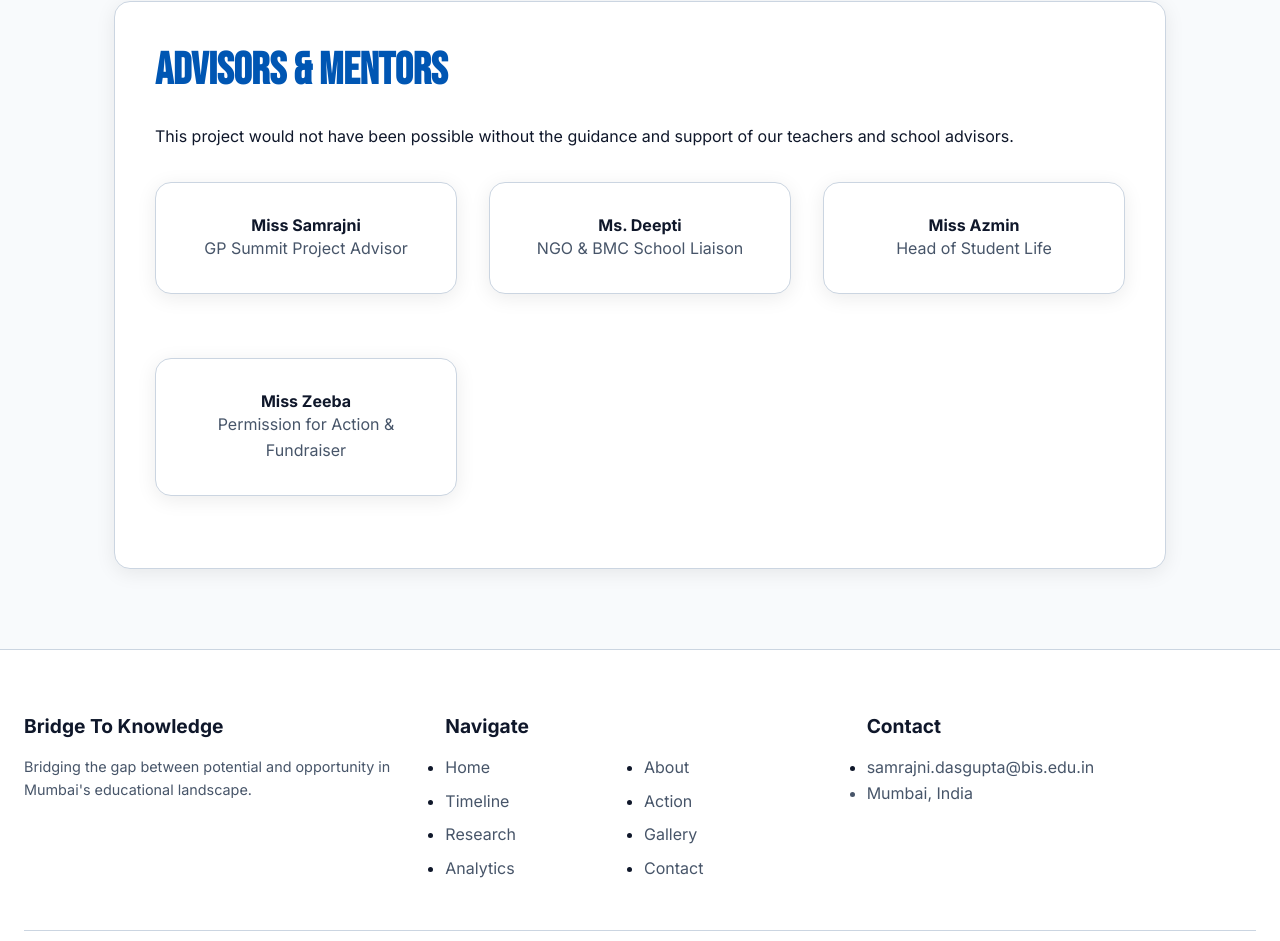
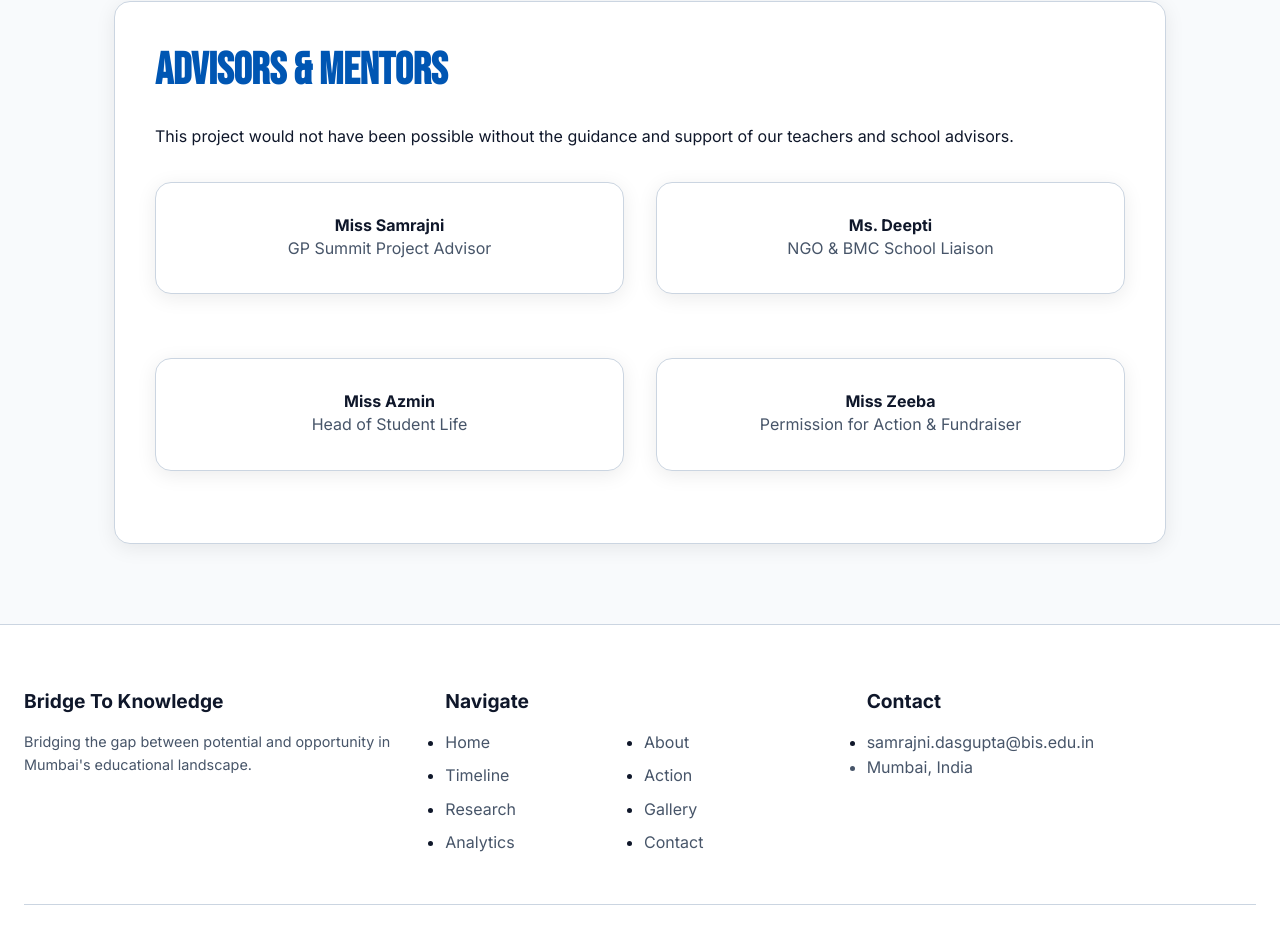
Before and after one commit to Ali-bis/BridgeToKnowledgetest, a React (Vite) app: page /contact in a window 1280 px wide. Shown: the part 965-1906 px from the top of the page. Built offline with nearby package versions, Linux system fonts and the light colour scheme.

Commit message:
Update Contact.jsx

```diff
--- a/src/pages/Contact.jsx
+++ b/src/pages/Contact.jsx
@@ -1,6 +1,9 @@
 import React from 'react';
+import adminData from '../admin.json';
 
 const Contact = () => {
+  const data = adminData;
+
   return (
     <div className="container">
       <div className="hero-banner">
@@ -13,12 +16,12 @@ const Contact = () => {
         <h2>Contact & Socials</h2>
         <div style={{ display: 'grid', gridTemplateColumns: 'repeat(auto-fit, minmax(280px, 1fr))', gap: '2rem' }}>
 
-          {/* INSTAGRAM - CENTERED */}
+          {/* INSTAGRAM CARD */}
           <div className="highlight-card" style={{ display: 'flex', flexDirection: 'column', alignItems: 'center', textAlign: 'center' }}>
             <h3>Follow Our Journey</h3>
             <p>We are documenting our process and sharing facts on Instagram.</p>
             <a
-              href="https://www.instagram.com/bridge_to_knowledge_/"
+              href={data.socialMedia.instagram}
               className="btn btn-secondary"
               target="_blank"
               rel="noopener noreferrer"
@@ -28,7 +31,7 @@ const Contact = () => {
             </a>
           </div>
 
-          {/* FUNDRAISER - CENTERED */}
+          {/* FUNDRAISER CARD */}
           <div className="highlight-card" style={{ display: 'flex', flexDirection: 'column', alignItems: 'center', textAlign: 'center' }}>
             <h3>Support Us</h3>
             <p>The most direct way to help is by donating to our campaign.</p>
@@ -41,7 +44,7 @@ const Contact = () => {
             </button>
           </div>
 
-          {/* SCHOOL CONTACT - CENTERED */}
+          {/* CONTACT CARD */}
           <div className="highlight-card" style={{ display: 'flex', flexDirection: 'column', alignItems: 'center', textAlign: 'center' }}>
             <h3>School Contact</h3>
             <p>For official inquiries, please contact our project advisor.</p>
@@ -61,8 +64,8 @@ const Contact = () => {
           This project would not have been possible without the guidance and support of our teachers and school advisors.
         </p>
 
-        {/* Responsive Grid that handles 4 items perfectly */}
-        <div className="team-grid-4col" style={{ gridTemplateColumns: 'repeat(auto-fit, minmax(300px, 1fr))' }}>
+        {/* FIXED: 'repeat(2, 1fr)' forces exactly 2 columns, creating a balanced 2x2 square */}
+        <div className="team-grid-4col" style={{ gridTemplateColumns: 'repeat(2, 1fr)' }}>
 
           <div className="team-member">
             <h4>Miss Samrajni</h4>
@@ -79,7 +82,6 @@ const Contact = () => {
             <p style={{ color: 'var(--text-muted)' }}>Head of Student Life</p>
           </div>
 
-          {/* ADDED MISS ZEEBA */}
           <div className="team-member">
             <h4>Miss Zeeba</h4>
             <p style={{ color: 'var(--text-muted)' }}>Permission for Action & Fundraiser</p>
```
